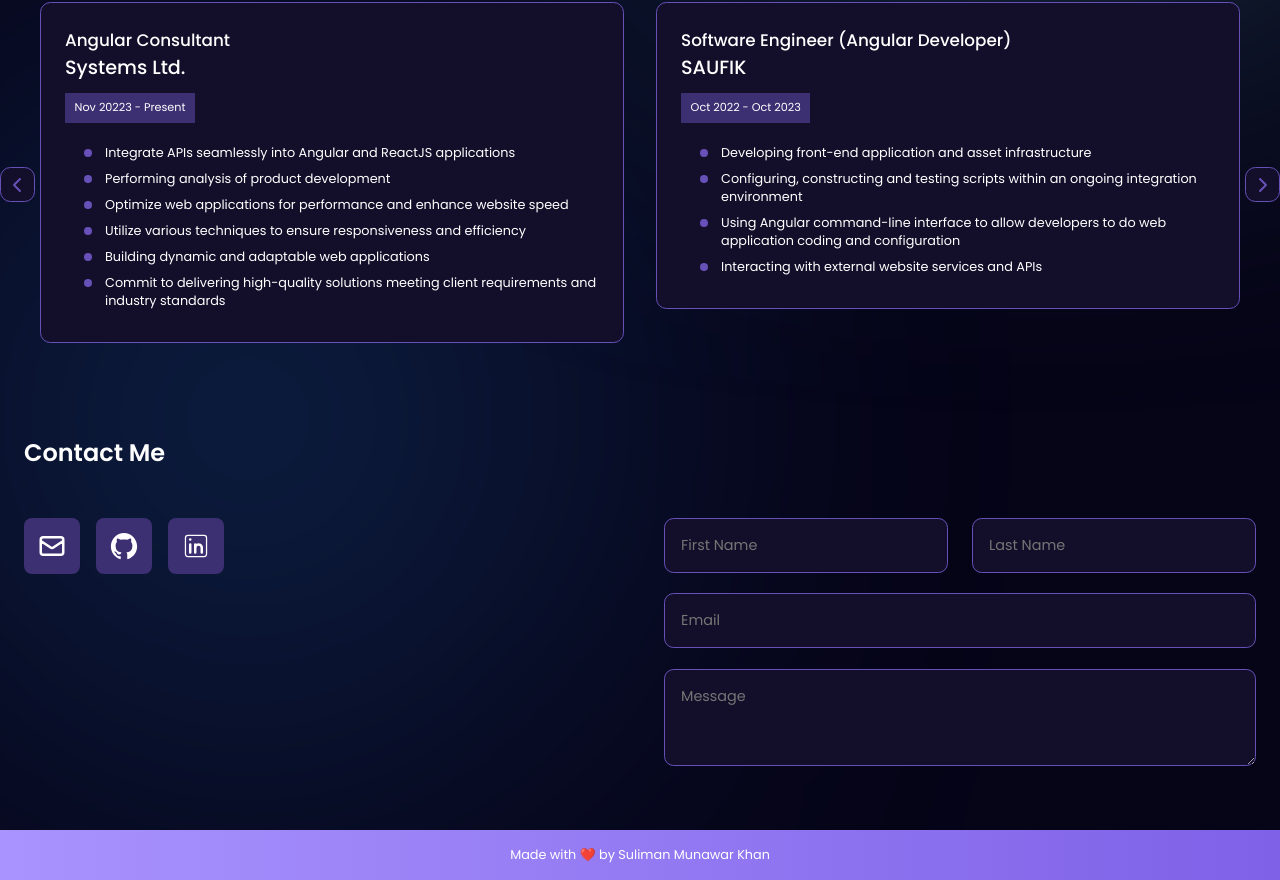
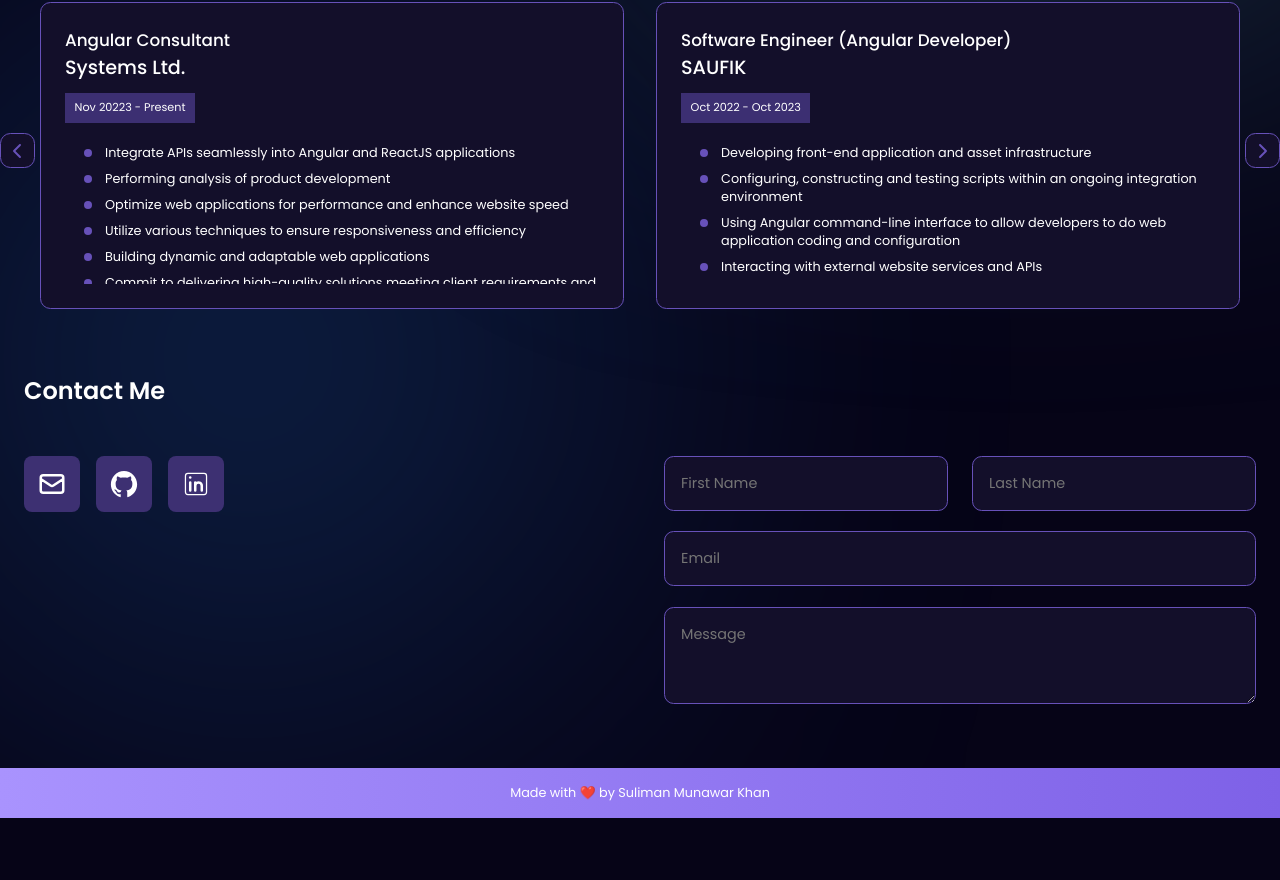
Before and after one commit to SulimanFURC/PersonalPortfolio, a Next.js app: page / in a window 1280 px wide. Shown: the part 3059-3939 px from the top of the page. After the commit the page ends 3877 px from the top, so only its background shows below. Built offline with nearby package versions, Linux system fonts and the light colour scheme.

Commit message:
work experience card UI updated

```diff
--- a/src/app/components/WorkExperience/ExperienceCard/styles.css
+++ b/src/app/components/WorkExperience/ExperienceCard/styles.css
@@ -25,6 +25,10 @@
     margin-bottom: 1.3rem;
 }
 
+.work-experience-card ul {
+    max-height: 140px;
+    overflow: auto
+}
 .work-experience-card ul li {
     list-style: none;
     font-size: 0.8rem;
```
